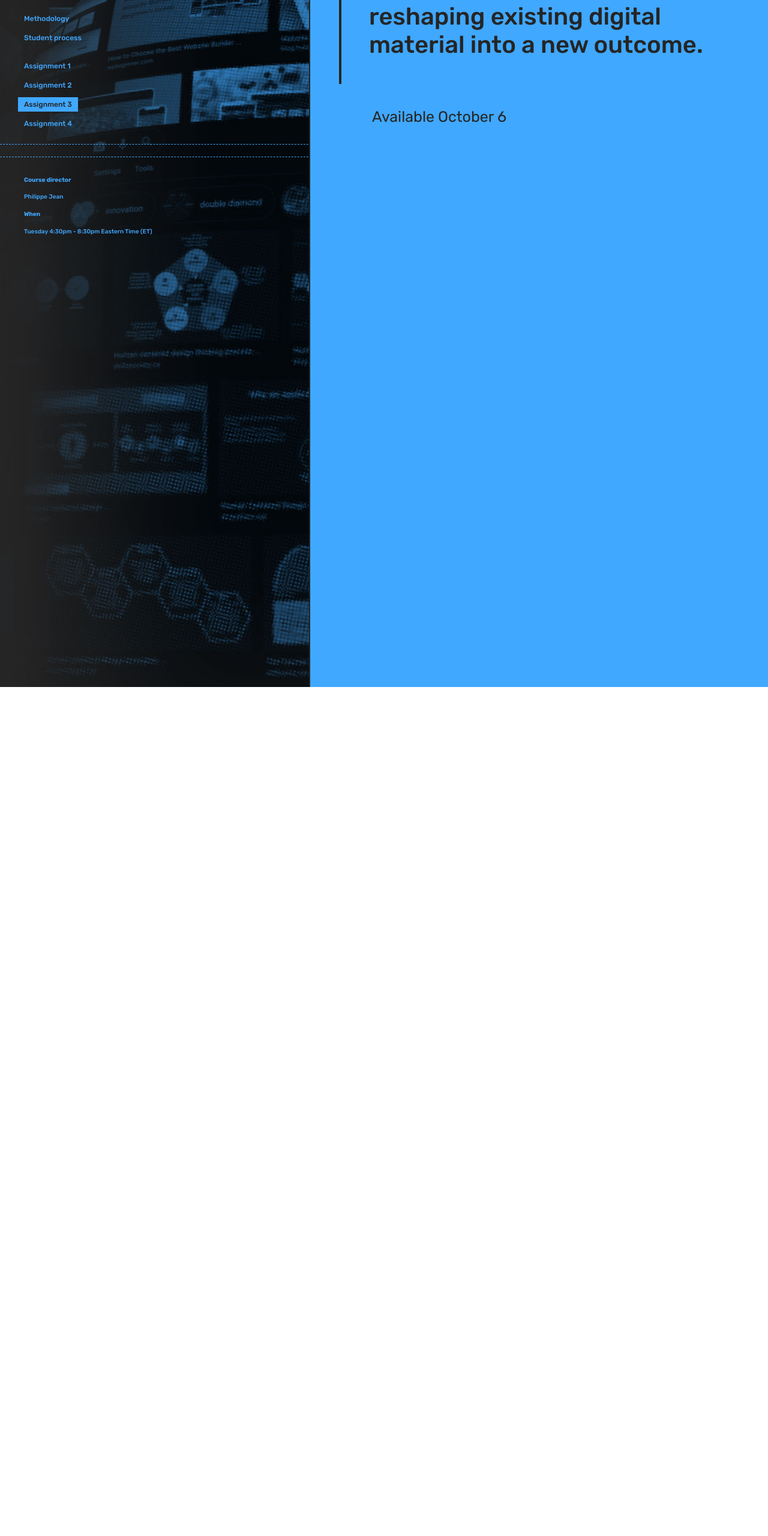
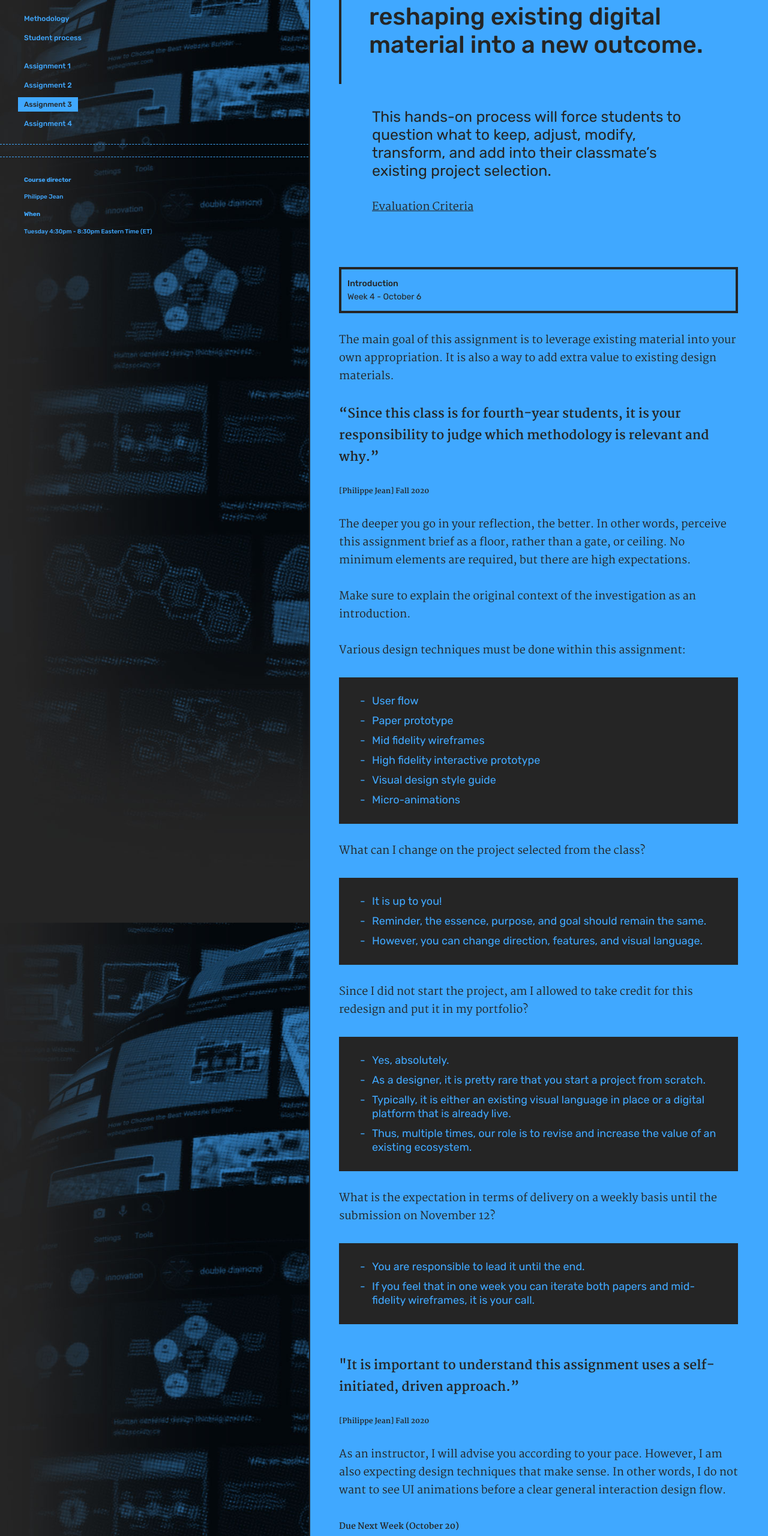
Before and after one commit to yorkdesign/YSDN4003-F20, a plain HTML site: page assignment3.html in a window 1280 px wide. Shown: the part 240-2800 px from the top of the page at 60% size. Before the commit the page ends 1385 px from the top, so only its background shows below. Drawn offline with Linux system fonts and the light colour scheme.

Commit message:
Push Tuesday!

```diff
--- a/assignment3.html
+++ b/assignment3.html
@@ -60,20 +60,88 @@
 				<span class="right">Assignment 3 - Reshaping</span>
 			</div>
 			<div class="heading">
-				<h1>Students will focus on reshaping existing digital material into a new outcome. </h1>
+				<h1>Students will focus on reshaping existing digital material into a new outcome.  </h1>
 			</div>
 		</div>
 		<div class="content">
 			<div class="wrapper">
 			<div class="description">
 				<div class="tab">
-					<p>Available October 6
+					<p>This hands-on process will force students to question what to keep, adjust, modify, transform, and add into their classmate’s existing project selection.</p>
+					<a href="files/YSDN4003-Assignement3.pdf" target="_blank">Evaluation Criteria</a></p>
 				</div>
 			</div>
 			<div class="article">
 
 				<div class="article-content">
-					<div class="space"></div>
+					<div class="date-block">
+					<h5>Introduction</h5>
+					<p class="date">Week 4 - October 6</p>
+					</div>
+					<p>The main goal of this assignment is to leverage existing material into your own appropriation. It is also a way to add extra value to existing design materials.</p>
+
+					<div class="testimonial">
+						<h3>“Since this class is for fourth-year students, it is your responsibility to judge which methodology is relevant and why.”</h3>
+						<h6>[Philippe Jean] <span>Fall 2020</span></h6>
+					</div>
+
+					<p>The deeper you go in your reflection, the better. In other words, perceive this assignment brief as a floor, rather than a gate, or ceiling. No minimum elements are required, but there are high expectations.</p>
+
+					<p>Make sure to explain the original context of the investigation as an introduction. </p>
+
+					<p>Various design techniques must be done within this assignment:</p>
+					<div class="answers">
+						<ul>
+							<li>User flow</li>
+							<li>Paper prototype</li>
+							<li>Mid fidelity wireframes</li>
+							<li>High fidelity interactive prototype</li>
+							<li>Visual design style guide</li>
+							<li>Micro-animations</li>
+						</ul>
+					</div>
+
+					<p>What can I change on the project selected from the class?</p>
+					<div class="answers">
+						<ul>
+							<li>It is up to you!</li>
+							<li>Reminder, the essence, purpose, and goal should remain the same.</li>
+							<li>However, you can change direction, features, and visual language.</li>
+						</ul>
+					</div>
+
+					<p>Since I did not start the project, am I allowed to take credit for this redesign and put it in my portfolio?</p>
+					<div class="answers">
+						<ul>
+							<li>Yes, absolutely.</li>
+							<li>As a designer, it is pretty rare that you start a project from scratch.</li>
+							<li>Typically, it is either an existing visual language in place or a digital platform that is already live.</li>
+							<li>Thus, multiple times, our role is to revise and increase the value of an existing ecosystem.</li>
+						</ul>
+					</div>
+
+					<p>What is the expectation in terms of delivery on a weekly basis until the submission on November 12?</p>
+					<div class="answers">
+						<ul>
+							<li>You are responsible to lead it until the end.</li>
+							<li>If you feel that in one week you can iterate both papers and mid-fidelity wireframes, it is your call.</li>
+						</ul>
+					</div>
+					<br>
+
+					<div class="testimonial">
+						<h3>"It is important to understand this assignment uses a self-initiated, driven approach.”</h3>
+						<h6>[Philippe Jean] <span>Fall 2020</span></h6>
+					</div>
+
+					<p>As an instructor, I will advise you according to your pace. However, I am also expecting design techniques that make sense. In other words, I do not want to see UI animations before a clear general interaction design flow.</p>
+
+					<ul class="black">
+							<li class="bold">Due Next Week (October 20)</li>
+							<li>Ongoing process summarize on website process with full design materials Figma links.</li>
+					</ul>
+
+
 				</div>
 			</div>
 
```
Also changed, not shown: index.html (+37 -3 lines), student-process.html (+11 -20 lines), 2 other files.
